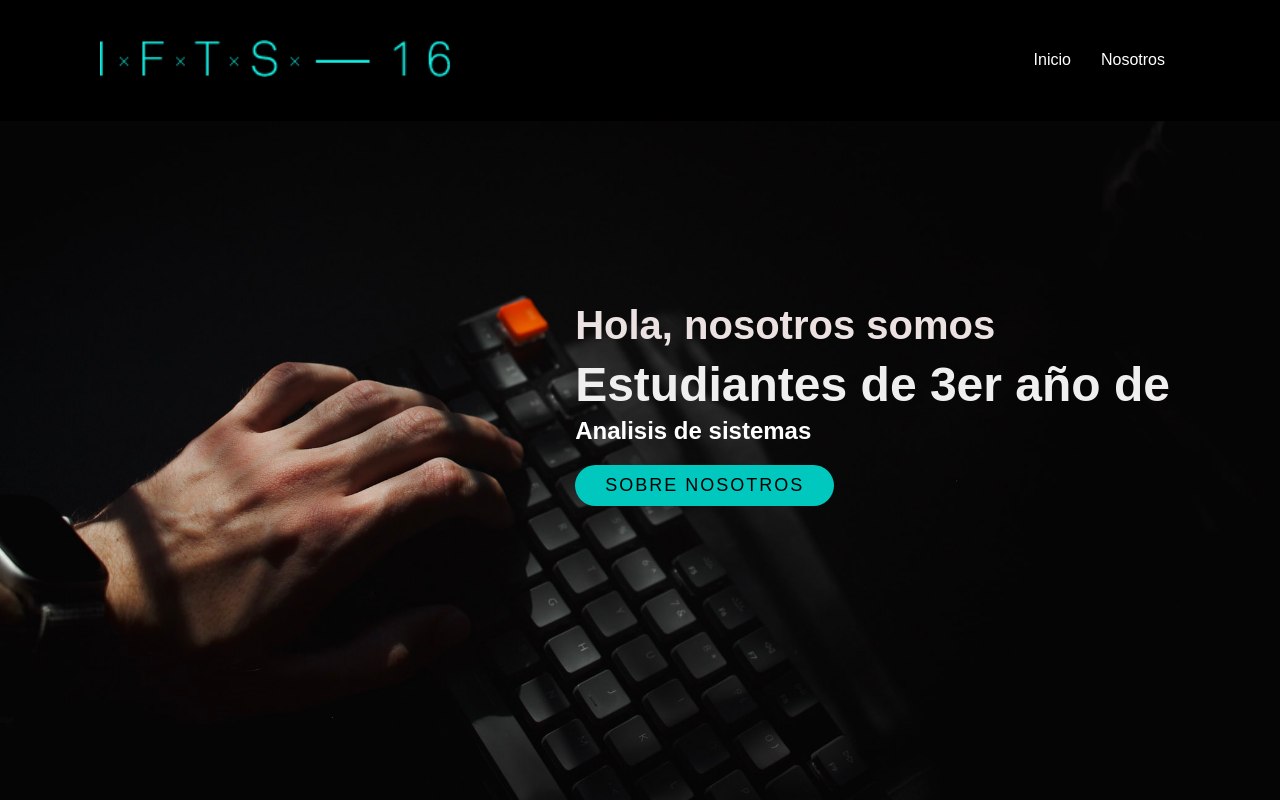
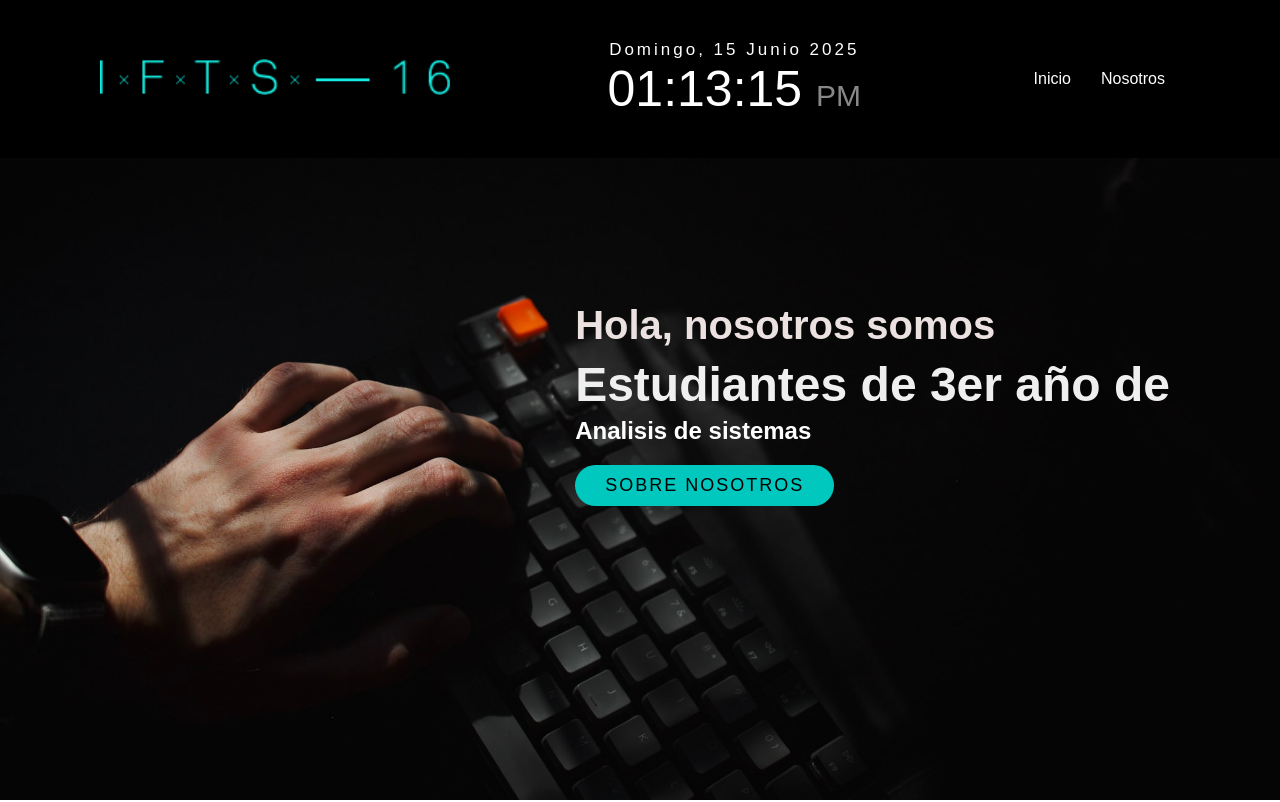
Before and after one commit to Charliiib/blogGrupo4, a plain HTML site: page index.html in a window 1280 px wide. Shown: the top 802 px of the page. Drawn offline with Linux system fonts and the light colour scheme.

Commit message:
agrego reloj a index

```diff
--- a/css/style.css
+++ b/css/style.css
@@ -124,3 +124,27 @@ color: #fff;
 text-align: center;
 padding: 10px;
 }
+
+
+/*CSS DEL RELOJ*/
+
+.fechayreloj {
+  max-width:350px;
+  width:100%;
+  text-align:center;
+}
+#clock{
+  font-family: sans-serif;
+  font-size:50px;
+  color:#fff;
+}
+#clock span {
+  color:#888;
+  font-size:30px;
+}
+#date {
+  letter-spacing:3px;
+  font-size:17px;
+  font-family:arial,sans-serif;
+  color:#fff;
+}
--- a/index.html
+++ b/index.html
@@ -10,11 +10,15 @@
     crossorigin="anonymous"/>
     <title>BLOG GRUPO 4</title>
 </head>
-<body>
+<body onload="iniciaReloj()">
 <header>
     <a href="https://ifts16.com/" class="logo" target="_blank">
         <img src="imagenes/ifts-16.png" alt="logo IFTS 16" id="logo"/>
     </a>
+            <div class="fechayreloj">
+                <div id="date"></div>
+                <div id="clock"></div>
+        </div>
     <nav>
         <ul class="menu">
         <li><a href="#home">Inicio</a></li>
@@ -62,5 +66,7 @@
 <footer>
     <p> © Copyright 2025 - GRUPO 4</p>
 </footer>
+<script src="js/main.js"></script>
+
 </body>
 </html>
--- /dev/null
+++ b/js/main.js
@@ -0,0 +1,33 @@
+console.log("El archivo JS se cargó correctamente");
+
+
+function iniciaReloj() {
+    var hoy = new Date();
+    var hr = hoy.getHours();
+    var min = hoy.getMinutes();
+    var sec = hoy.getSeconds();
+    ap = (hr < 12) ? "<span>AM</span>" : "<span>PM</span>";
+    hr = (hr == 0) ? 12 : hr;
+    hr = (hr > 12) ? hr - 12 : hr;
+    hr = controlaTiempo(hr);
+    min = controlaTiempo(min);
+    sec = controlaTiempo(sec);
+    document.getElementById("clock").innerHTML = hr + ":" + min + ":" + sec + " " + ap;
+
+    var meses = ['Enero', 'Febrero', 'Marzo', 'Abril', 'Mayo', 'Junio', 'Julio', 'Agosto', 'Septiembre', 'Octubre', 'Noviembre', 'Diciembre'];
+    var dias = ['Domingo', 'Lunes', 'Martes', 'Miércoles', 'Jueves', 'Viernes', 'Sábado'];
+    var diaDeSemana = dias[hoy.getDay()];
+    var diaActual = hoy.getDate();
+    var mesActual = meses[hoy.getMonth()];
+    var anioActual = hoy.getFullYear();
+    var date = diaDeSemana+", "+diaActual+" "+mesActual+" "+anioActual;
+    document.getElementById("date").innerHTML = date;
+
+    var time = setTimeout(function(){ iniciaReloj() }, 500);
+}
+function controlaTiempo(i) {
+    if (i < 10) {
+        i = "0" + i;
+    }
+    return i;
+}
```
